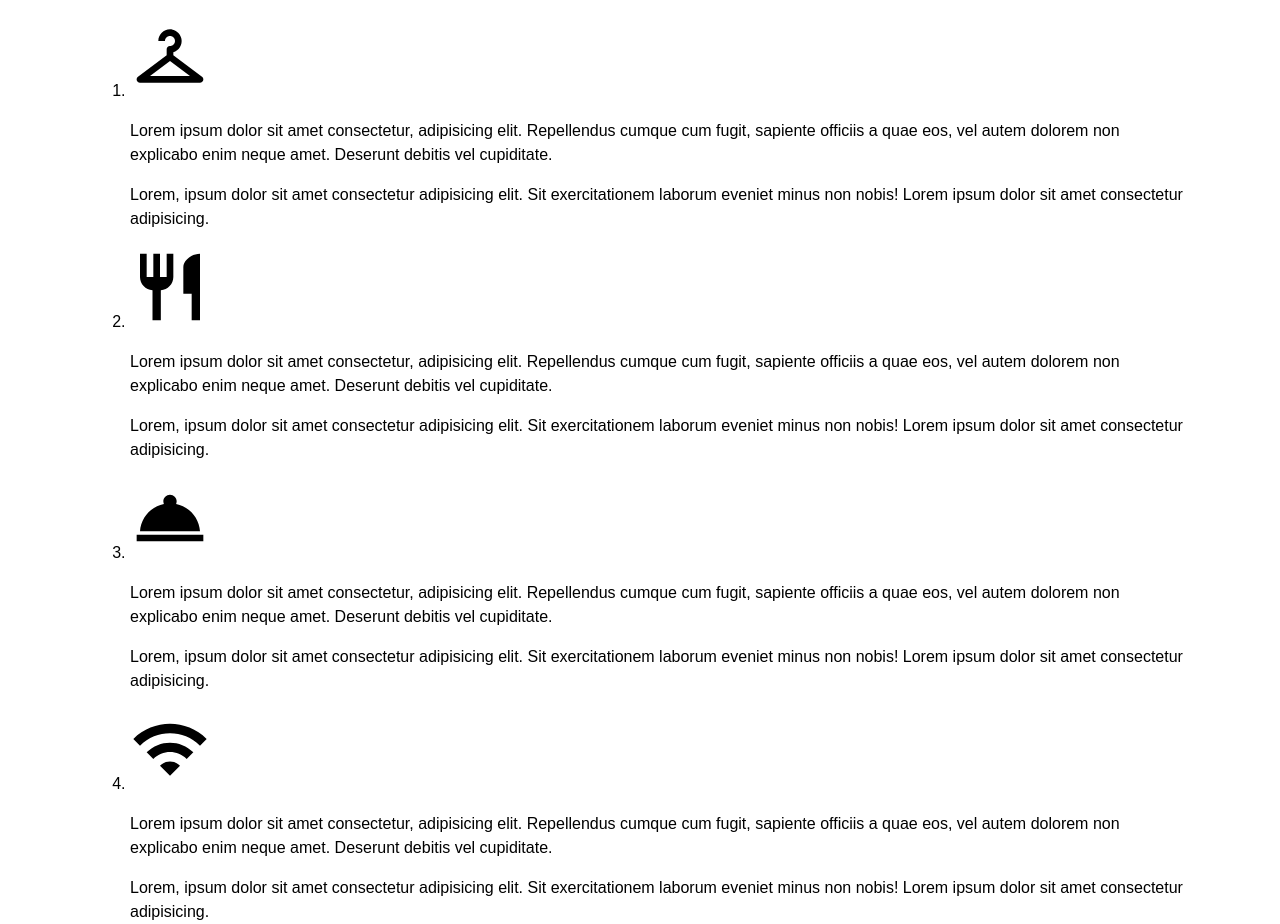
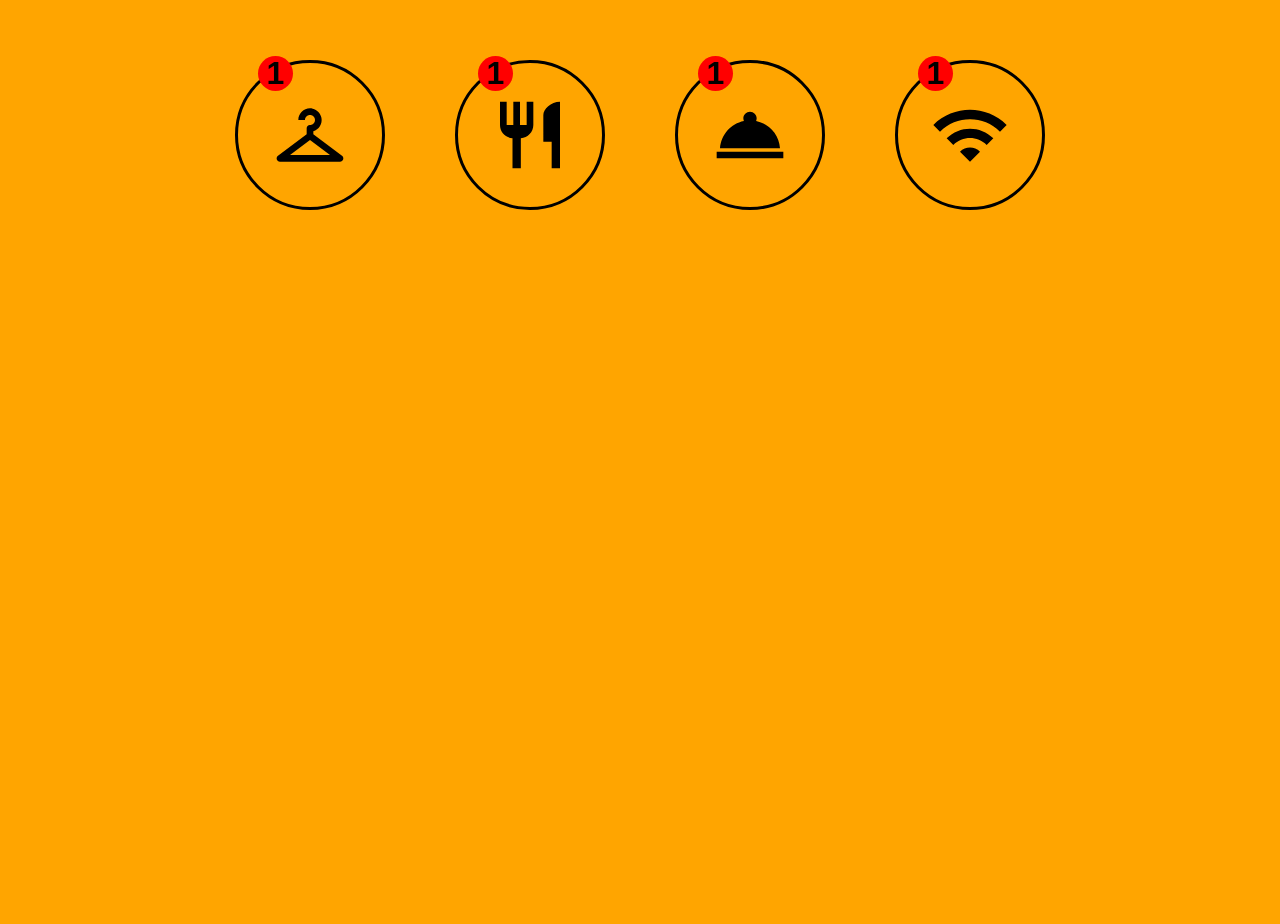
Before and after one commit to doramakh/faq-exercise, a plain HTML site: page index.html in a window 1280 px wide. After the commit the page ends 800 px from the top, so only its background shows below. Drawn offline with Linux system fonts and the light colour scheme.

Commit message:
Create css part of exercise

```diff
--- a/css/styles.css
+++ b/css/styles.css
@@ -15,7 +15,7 @@ body {
   font-size: 16px;
   line-height: 24px;
   color: #000000;
-  background-color: #FFFFFF;
+  background-color: orange;
   margin: 0;
   padding: 0;
 }
@@ -42,3 +42,106 @@ img{
   clip: rect(0 0 0 0);
   overflow: hidden;
 }
+
+/* FAQ */
+
+.faq{
+  padding: 50px 24px;
+  background-color: orange;
+}
+
+.faq-content{
+  display: flex;
+  flex-direction: column;
+  align-items: center;
+}
+
+.faq__list{
+  display: flex;
+  padding: 0;
+  margin: 0;
+  margin-left: -25px;
+  margin-right: -25px;
+  list-style-type: none;
+  flex-wrap: wrap;
+}
+
+.faq__item{
+  position: relative;
+  z-index: 1;
+  padding: 10px;
+  margin: 0 25px;
+  margin-bottom: 30px;
+  counter-reset: link;
+}
+
+.faq__link{
+  position: relative;
+  display: flex;
+  align-items: center;
+  justify-content: center;
+  width: 150px;
+  height: 150px;
+  text-decoration: none;
+  border: 3px solid #000000;
+  border-radius: 50%;
+}
+
+.faq__link::before{
+  position: absolute;
+  z-index: 1;
+  top: -5%;
+  left: 20px;
+  display: flex;
+  align-items: center;
+  justify-content: center;
+  width: 35px;
+  height: 35px;
+  font-size: 32px;
+  font-weight: bold;
+  color: #000000;
+  background-color:rgb(255, 0, 0);
+  border-radius: 50%;
+  counter-increment: link;
+  content: "" counter(link);
+
+}
+
+.faq__answer{
+  display: none;
+  position: absolute;
+  top: 100%;
+  left: 50%;
+  transform: translateX(-50%);
+  z-index: 1;
+  width: 350px;
+  padding: 25px;
+  color: #ffffff;
+  background-color: #141c46;
+  border-radius: 5px;
+  filter: drop-shadow(0 0 8px #000000);
+}
+
+.faq__item:hover .faq__answer{
+  display: block;
+}
+
+.faq__answer::before{
+  position: absolute;
+  z-index: 1;
+  top: -20px;
+  left: 50%;
+  transform: translateX(-50%);
+  border-right: 20px solid transparent;
+  border-left: 20px solid transparent;
+  border-bottom: 20px solid #141c46;
+  content: "";
+}
+
+.faq__answer-text:first-of-type{
+  margin-top: 0;
+}
+
+.faq__answer-text:last-of-type{
+  margin-bottom: 0;
+}
--- a/index.html
+++ b/index.html
@@ -12,6 +12,7 @@
 
   <section class="faq">
     <div class="container">
+      <div class="faq-content">
         <ol class="faq__list">
           <li class="faq__item">
             <a class="faq__link" href="#">
@@ -64,6 +65,7 @@
 
         </ol>
       </div>
+    </div>
   </section>
 
 
```
Lines whose indentation alone changed are shown as unchanged.
